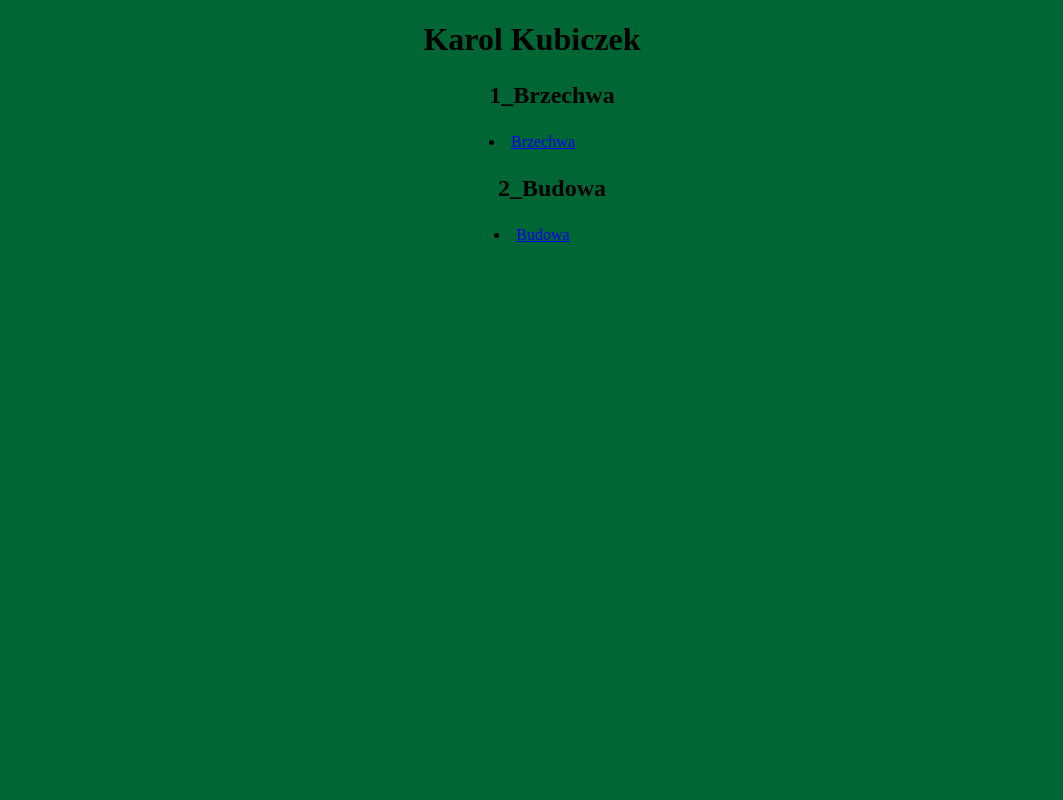
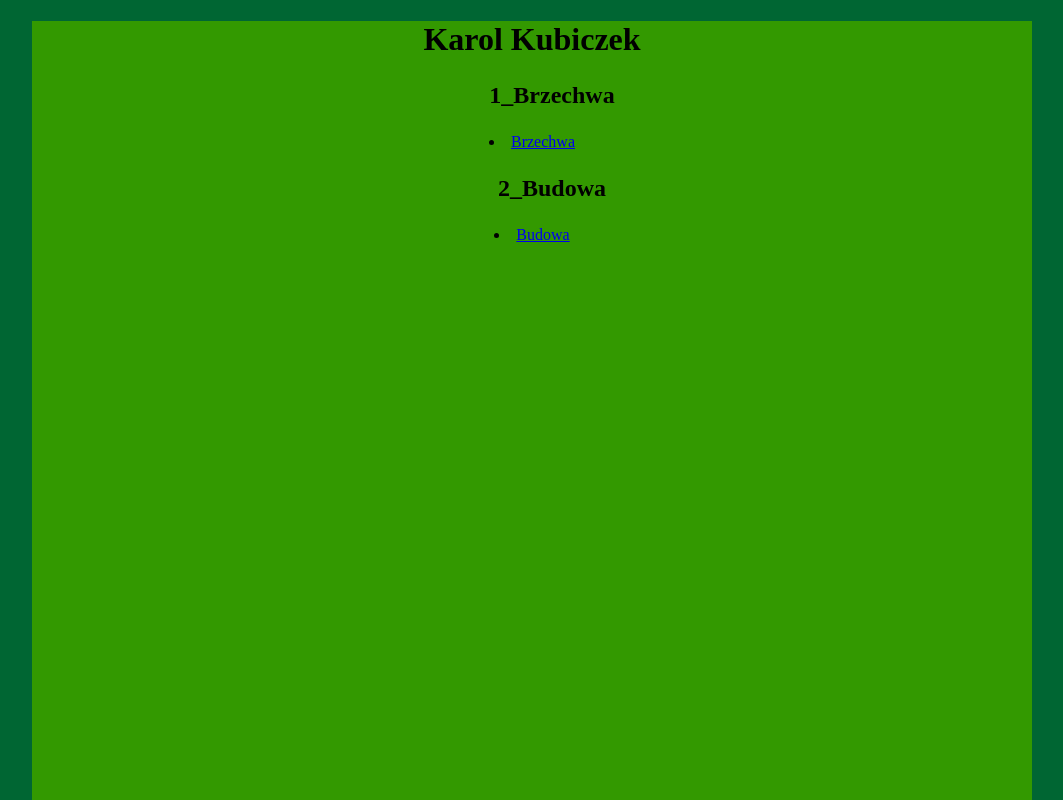
Before and after one commit to zkuczek/bienkowice, a plain HTML site: page index.html in a window 1280 px wide. Shown: the top 800 px of the page, without its empty margins (108-1171 px from the left). Drawn offline with Linux system fonts and the light colour scheme.

Commit message:
Update style2.css

```diff
--- a/style2.css
+++ b/style2.css
@@ -6,7 +6,7 @@ padding:0px;
 }
 div
 {
-background-color:##009900;
+background-color:#339900;
 margin-left:auto;
 margin-right:auto;
 width:1000px;
```
